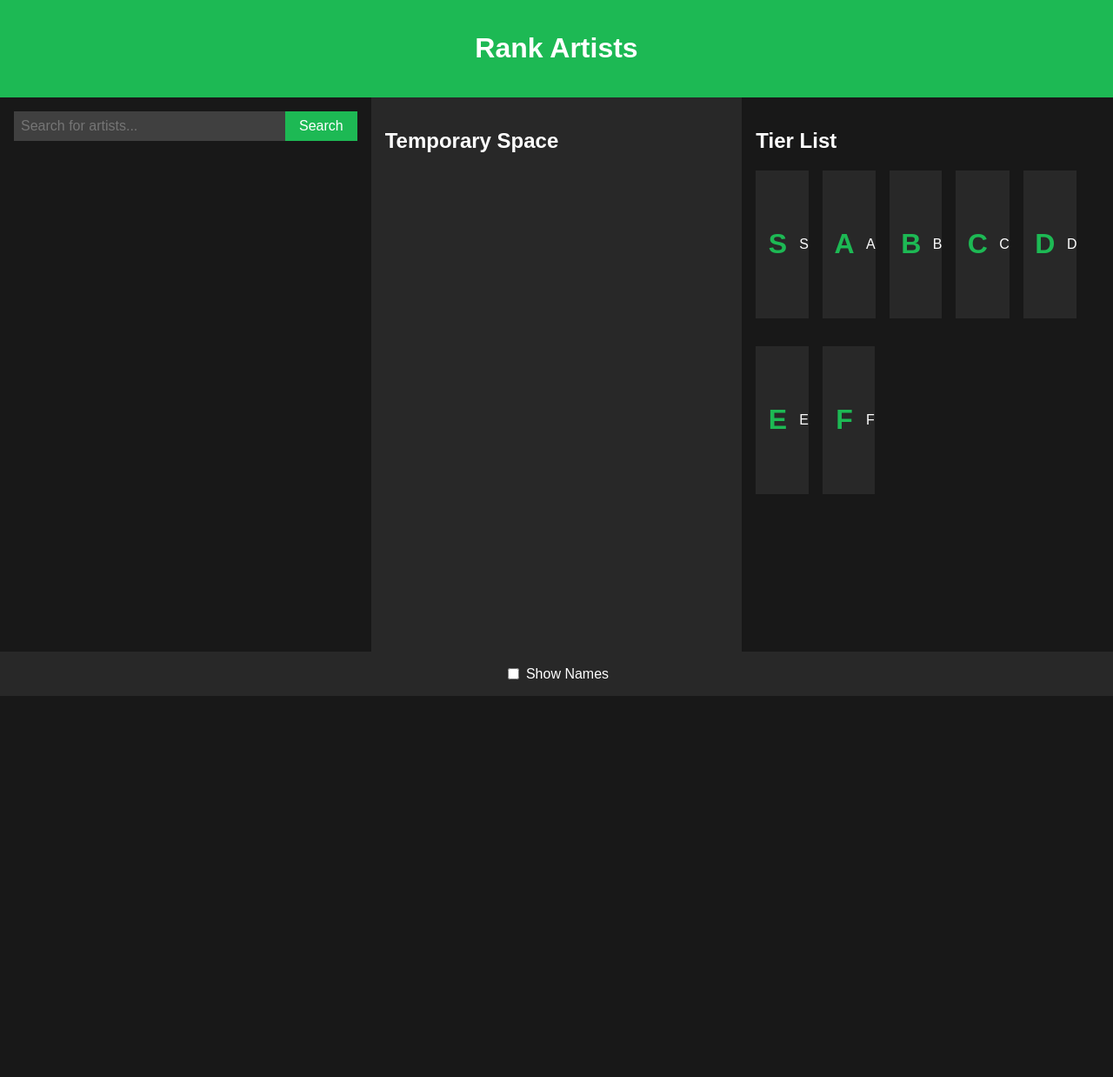
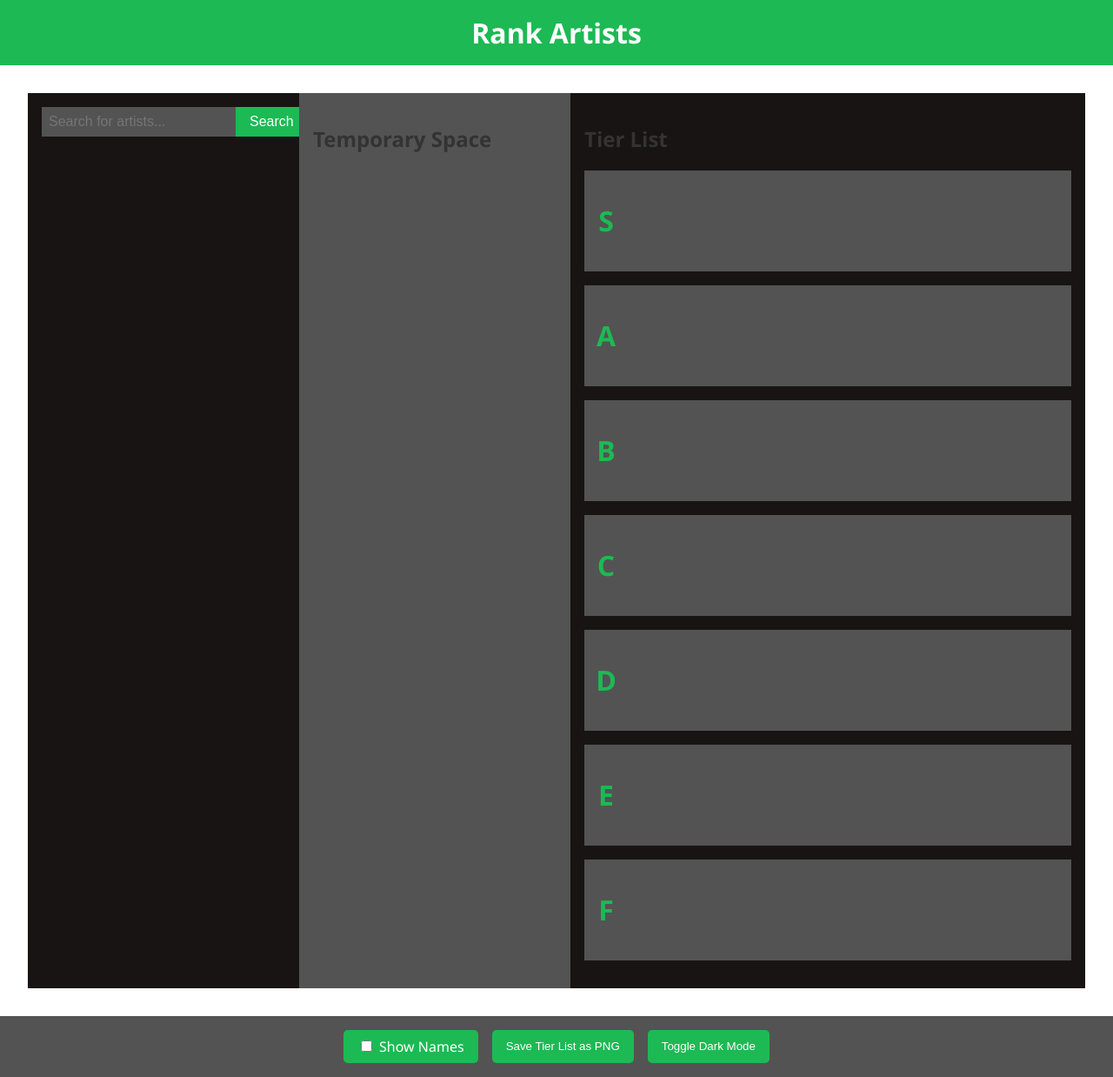
Before and after one commit to Dami-Karv/musranker, a Flask app: page /rank_artists in a window 1280 px wide. Shown: the whole page at 87% size. Before the commit the page ends 800 px from the top, so only its background shows below. Run offline with Flask 3, Linux system fonts and the light colour scheme; some libraries are stand-ins or nearby versions.

Commit message:
60% ready

```diff
--- a/static/script.js
+++ b/static/script.js
@@ -41,9 +41,10 @@ function createItemCard(item) {
     const card = document.createElement('div');
     card.classList.add('item-card');
     card.draggable = true;
+    card.dataset.id = item.id; // Store the item's unique ID
 
     const img = document.createElement('img');
-    img.src = item.images.length > 0 ? item.images[0].url : 'https://via.placeholder.com/150';
+    img.src = item.images.length > 0 ? item.images[0].url : 'https://via.placeholder.com/100';
     img.alt = item.name;
 
     const name = document.createElement('div');
@@ -53,7 +54,6 @@ function createItemCard(item) {
     card.appendChild(img);
     card.appendChild(name);
 
-    // Add drag event listeners
     card.addEventListener('dragstart', dragStart);
 
     return card;
@@ -77,7 +77,16 @@ async function handleSearch() {
 
 // Drag and drop functionality
 function dragStart(e) {
-    e.dataTransfer.setData('text/plain', e.target.outerHTML);
+    const showNames = document.getElementById('show-names').checked;
+    const card = e.target.closest('.item-card');
+    if (card) {
+        e.dataTransfer.setData('text/plain', card.dataset.id);
+        e.dataTransfer.setData('application/json', JSON.stringify({
+            id: card.dataset.id,
+            html: card.outerHTML,
+            showNames: showNames
+        }));
+    }
 }
 
 function dragOver(e) {
@@ -86,11 +95,34 @@ function dragOver(e) {
 
 function drop(e) {
     e.preventDefault();
-    const data = e.dataTransfer.getData('text/plain');
-    const dropzone = e.target.closest('.tier, .temp-space') || e.target;
-    if (dropzone.classList.contains('tier') || dropzone.classList.contains('temp-space')) {
-        dropzone.innerHTML += data;
+    const data = JSON.parse(e.dataTransfer.getData('application/json'));
+    const dropzone = e.target.closest('.tier-content, .temp-space') || e.target;
+
+    if (dropzone.classList.contains('tier-content') || dropzone.classList.contains('temp-space')) {
+        // Check if the item already exists in the tier list or temporary space
+        const existingCard = document.querySelector(`.tier-list-container .item-card[data-id="${data.id}"], #temp-space .item-card[data-id="${data.id}"]`);
+
+        if (!existingCard) {
+            const newCard = createElementFromHTML(data.html);
+            newCard.style.width = '100px';
+            newCard.style.height = '100px';
+            const img = newCard.querySelector('img');
+            if (img) {
+                img.style.width = '100%';
+                img.style.height = '100%';
+            }
+            newCard.querySelector('.name').style.display = data.showNames ? 'block' : 'none';
+            dropzone.appendChild(newCard);
+            newCard.addEventListener('dragstart', dragStart);
+        }
+        // If the card already exists, we simply do nothing (silently discard the drop)
     }
+}
+
+function createElementFromHTML(htmlString) {
+    const div = document.createElement('div');
+    div.innerHTML = htmlString.trim();
+    return div.firstChild;
 }
 
 // Toggle name display
@@ -101,6 +133,40 @@ function toggleNames() {
     });
 }
 
+function saveTierListAsPNG() {
+    const tierList = document.querySelector('.tier-list-container');
+
+    // Temporarily show all names
+    const showNames = document.getElementById('show-names').checked;
+    document.querySelectorAll('.item-card .name').forEach(name => {
+        name.style.display = 'block';
+    });
+
+    html2canvas(tierList, {
+        allowTaint: true,
+        useCORS: true,
+        scale: 2 // Increase resolution
+    }).then(canvas => {
+        const link = document.createElement('a');
+        link.download = 'tier-list.png';
+        link.href = canvas.toDataURL('image/png');
+        link.click();
+
+        // Restore original name display setting
+        if (!showNames) {
+            document.querySelectorAll('.item-card .name').forEach(name => {
+                name.style.display = 'none';
+            });
+        }
+    });
+}
+
+// Toggle dark mode
+function toggleDarkMode() {
+    document.body.classList.toggle('dark-mode');
+    localStorage.setItem('darkMode', document.body.classList.contains('dark-mode'));
+}
+
 // Event listeners
 document.addEventListener('DOMContentLoaded', () => {
     const searchButton = document.getElementById('search-button');
@@ -108,6 +174,8 @@ document.addEventListener('DOMContentLoaded', () => {
     const tempSpace = document.getElementById('temp-space');
     const tierList = document.getElementById('tier-list');
     const showNamesCheckbox = document.getElementById('show-names');
+    const savePNGButton = document.getElementById('save-png');
+    const darkModeToggle = document.getElementById('dark-mode-toggle');
 
     searchButton.addEventListener('click', handleSearch);
     searchInput.addEventListener('keypress', (e) => {
@@ -119,8 +187,17 @@ document.addEventListener('DOMContentLoaded', () => {
     tempSpace.addEventListener('dragover', dragOver);
     tempSpace.addEventListener('drop', drop);
 
-    tierList.addEventListener('dragover', dragOver);
-    tierList.addEventListener('drop', drop);
+    tierList.querySelectorAll('.tier-content').forEach(tier => {
+        tier.addEventListener('dragover', dragOver);
+        tier.addEventListener('drop', drop);
+    });
 
     showNamesCheckbox.addEventListener('change', toggleNames);
+    savePNGButton.addEventListener('click', saveTierListAsPNG);
+    darkModeToggle.addEventListener('click', toggleDarkMode);
+
+    // Check for saved dark mode preference
+    if (localStorage.getItem('darkMode') === 'true') {
+        document.body.classList.add('dark-mode');
+    }
 });
--- a/static/styles.css
+++ b/static/styles.css
@@ -1,27 +1,89 @@
+:root {
+    --bg-color: #ffffff;
+    --text-color: #333333;
+    --primary-color: #1DB954;
+    --secondary-color: #191414;
+    --tertiary-color: #535353;
+}
+
+.dark-mode {
+    --bg-color: #121212;
+    --text-color: #ffffff;
+    --secondary-color: #282828;
+    --tertiary-color: #404040;
+}
+
 body {
-    font-family: Arial, sans-serif;
+    font-family: 'Segoe UI', Tahoma, Geneva, Verdana, sans-serif;
     margin: 0;
     padding: 0;
-    background-color: #121212;
-    color: #ffffff;
+    background-color: var(--bg-color);
+    color: var(--text-color);
+    transition: background-color 0.3s, color 0.3s;
 }
 
 .container {
     display: flex;
     flex-direction: column;
-    height: 100vh;
+    min-height: 100vh;
 }
 
 header {
-    background-color: #1DB954;
+    background-color: var(--primary-color);
     padding: 1rem;
     text-align: center;
+}
+
+header h1 {
+    margin: 0;
+    color: #ffffff;
 }
 
 main {
     display: flex;
     flex: 1;
-    overflow: hidden;
+    padding: 2rem;
+}
+
+.intro-page {
+    display: flex;
+    flex-direction: column;
+    align-items: center;
+    justify-content: center;
+    text-align: center;
+    padding: 2rem;
+}
+
+.intro-page h2 {
+    font-size: 2.5rem;
+    margin-bottom: 1rem;
+}
+
+.intro-page p {
+    font-size: 1.2rem;
+    max-width: 600px;
+    margin-bottom: 2rem;
+}
+
+.button-container {
+    display: flex;
+    gap: 1rem;
+}
+
+.button {
+    background-color: var(--primary-color);
+    color: #ffffff;
+    border: none;
+    padding: 0.75rem 1.5rem;
+    font-size: 1rem;
+    cursor: pointer;
+    transition: background-color 0.3s;
+    text-decoration: none;
+    border-radius: 5px;
+}
+
+.button:hover {
+    background-color: #1ED760;
 }
 
 .left-column, .middle-column, .right-column {
@@ -33,17 +95,17 @@ main {
 
 .left-column {
     flex: 1;
-    background-color: #181818;
+    background-color: var(--secondary-color);
 }
 
 .middle-column {
     flex: 1;
-    background-color: #282828;
+    background-color: var(--tertiary-color);
 }
 
 .right-column {
-    flex: 1;
-    background-color: #181818;
+    flex: 2;
+    background-color: var(--secondary-color);
 }
 
 .search-container {
@@ -56,29 +118,29 @@ main {
     padding: 0.5rem;
     font-size: 1rem;
     border: none;
-    background-color: #404040;
-    color: #ffffff;
+    background-color: var(--tertiary-color);
+    color: var(--text-color);
 }
 
 #search-button {
     padding: 0.5rem 1rem;
     font-size: 1rem;
-    background-color: #1DB954;
+    background-color: var(--primary-color);
     color: #ffffff;
     border: none;
     cursor: pointer;
 }
 
-.results-container, .temp-space, .tier-list-container {
+.results-container, .temp-space {
     display: flex;
     flex-wrap: wrap;
     gap: 1rem;
 }
 
 .item-card {
-    width: 150px;
-    height: 150px;
-    background-color: #282828;
+    width: 100px;
+    height: 100px;
+    background-color: var(--tertiary-color);
     display: flex;
     flex-direction: column;
     align-items: center;
@@ -104,34 +166,55 @@ main {
     display: none;
 }
 
+.tier-list-container {
+    display: flex;
+    flex-direction: column;
+}
+
 .tier {
     display: flex;
-    align-items: center;
+    align-items: stretch;
     margin-bottom: 1rem;
-    min-height: 170px;
-    background-color: #282828;
+    background-color: var(--tertiary-color);
 }
 
-.tier::before {
-    content: attr(data-tier);
+.tier span {
     font-size: 2rem;
     font-weight: bold;
     width: 50px;
     text-align: center;
-    color: #1DB954;
+    color: var(--primary-color);
+    display: flex;
+    align-items: center;
+    justify-content: center;
+}
+
+.tier-content {
+    display: flex;
+    flex-wrap: wrap;
+    gap: 0.5rem;
+    padding: 0.5rem;
+    flex-grow: 1;
+    min-height: 100px;
 }
 
 .controls {
     padding: 1rem;
-    background-color: #282828;
+    background-color: var(--tertiary-color);
     display: flex;
     justify-content: center;
+    gap: 1rem;
 }
 
-.controls label {
+.controls label, .controls button {
     display: flex;
     align-items: center;
     cursor: pointer;
+    background-color: var(--primary-color);
+    color: #ffffff;
+    border: none;
+    padding: 0.5rem 1rem;
+    border-radius: 5px;
 }
 
 .controls input[type="checkbox"] {
--- a/templates/rank.html
+++ b/templates/rank.html
@@ -5,7 +5,7 @@
     <meta name="viewport" content="width=device-width, initial-scale=1.0">
     <title>{{ title }} - MusicRanker</title>
     <link rel="stylesheet" href="{{ url_for('static', filename='styles.css') }}">
-    <link rel="stylesheet" href="https://cdnjs.cloudflare.com/ajax/libs/font-awesome/6.1.1/css/all.min.css">
+    <script src="https://html2canvas.hertzen.com/dist/html2canvas.min.js"></script>
 </head>
 <body>
     <div class="container">
@@ -22,18 +22,39 @@
             </div>
             <div class="middle-column">
                 <h2>Temporary Space</h2>
-                <div id="temp-space" class="temp-space"></div>
+                <div id="temp-space" class="temp-space" ondrop="drop(event)" ondragover="allowDrop(event)"></div>
             </div>
             <div class="right-column">
                 <h2>Tier List</h2>
                 <div id="tier-list" class="tier-list-container">
-                    <div class="tier" data-tier="S">S</div>
-                    <div class="tier" data-tier="A">A</div>
-                    <div class="tier" data-tier="B">B</div>
-                    <div class="tier" data-tier="C">C</div>
-                    <div class="tier" data-tier="D">D</div>
-                    <div class="tier" data-tier="E">E</div>
-                    <div class="tier" data-tier="F">F</div>
+                    <div class="tier" data-tier="S">
+                        <span>S</span>
+                        <div class="tier-content" ondrop="drop(event)" ondragover="allowDrop(event)"></div>
+                    </div>
+                    <div class="tier" data-tier="A">
+                        <span>A</span>
+                        <div class="tier-content" ondrop="drop(event)" ondragover="allowDrop(event)"></div>
+                    </div>
+                    <div class="tier" data-tier="B">
+                        <span>B</span>
+                        <div class="tier-content" ondrop="drop(event)" ondragover="allowDrop(event)"></div>
+                    </div>
+                    <div class="tier" data-tier="C">
+                        <span>C</span>
+                        <div class="tier-content" ondrop="drop(event)" ondragover="allowDrop(event)"></div>
+                    </div>
+                    <div class="tier" data-tier="D">
+                        <span>D</span>
+                        <div class="tier-content" ondrop="drop(event)" ondragover="allowDrop(event)"></div>
+                    </div>
+                    <div class="tier" data-tier="E">
+                        <span>E</span>
+                        <div class="tier-content" ondrop="drop(event)" ondragover="allowDrop(event)"></div>
+                    </div>
+                    <div class="tier" data-tier="F">
+                        <span>F</span>
+                        <div class="tier-content" ondrop="drop(event)" ondragover="allowDrop(event)"></div>
+                    </div>
                 </div>
             </div>
         </main>
@@ -41,6 +62,8 @@
             <label for="show-names">
                 <input type="checkbox" id="show-names"> Show Names
             </label>
+            <button id="save-png">Save Tier List as PNG</button>
+            <button id="dark-mode-toggle">Toggle Dark Mode</button>
         </div>
     </div>
     <script src="{{ url_for('static', filename='script.js') }}"></script>
```
